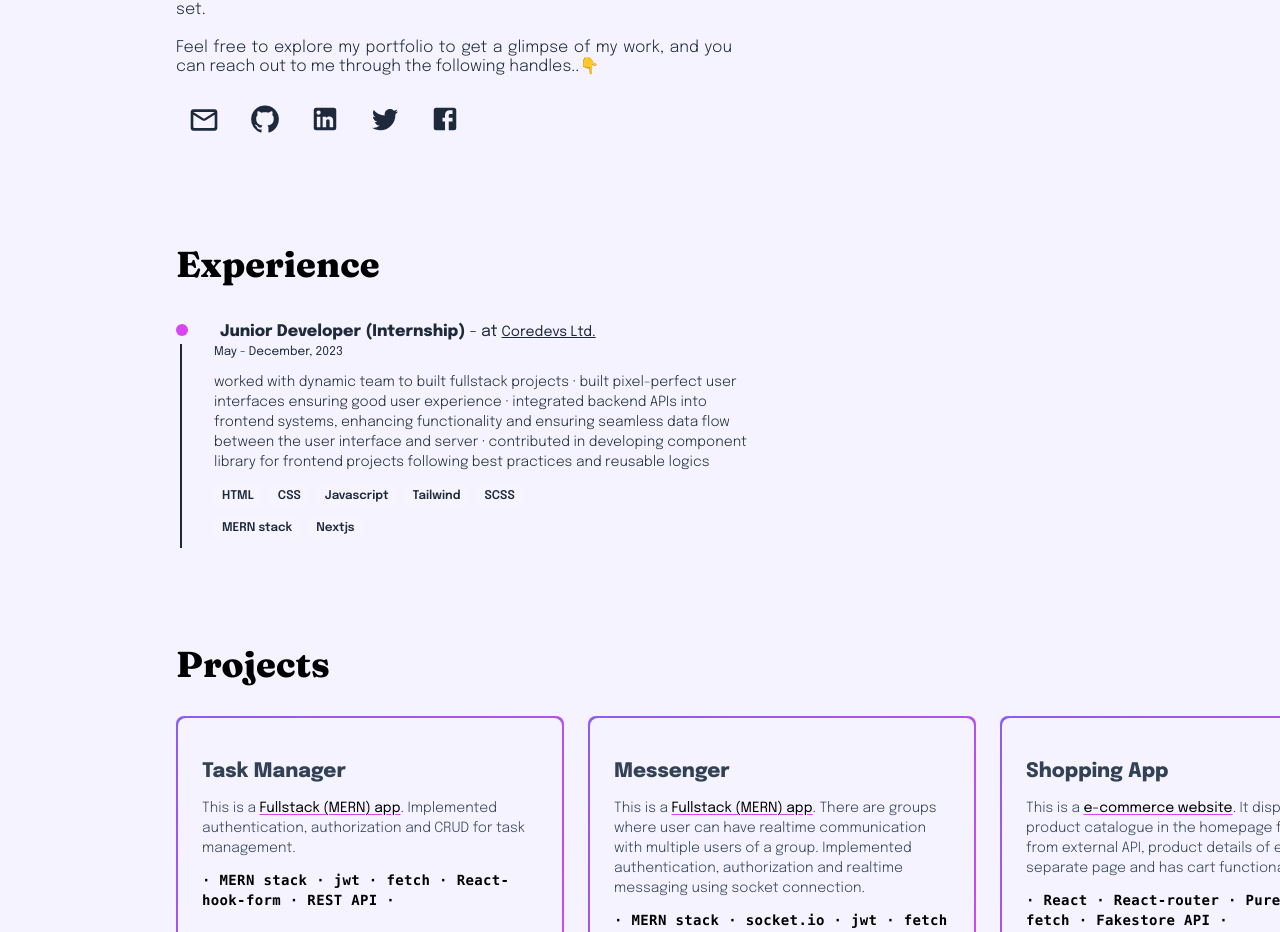
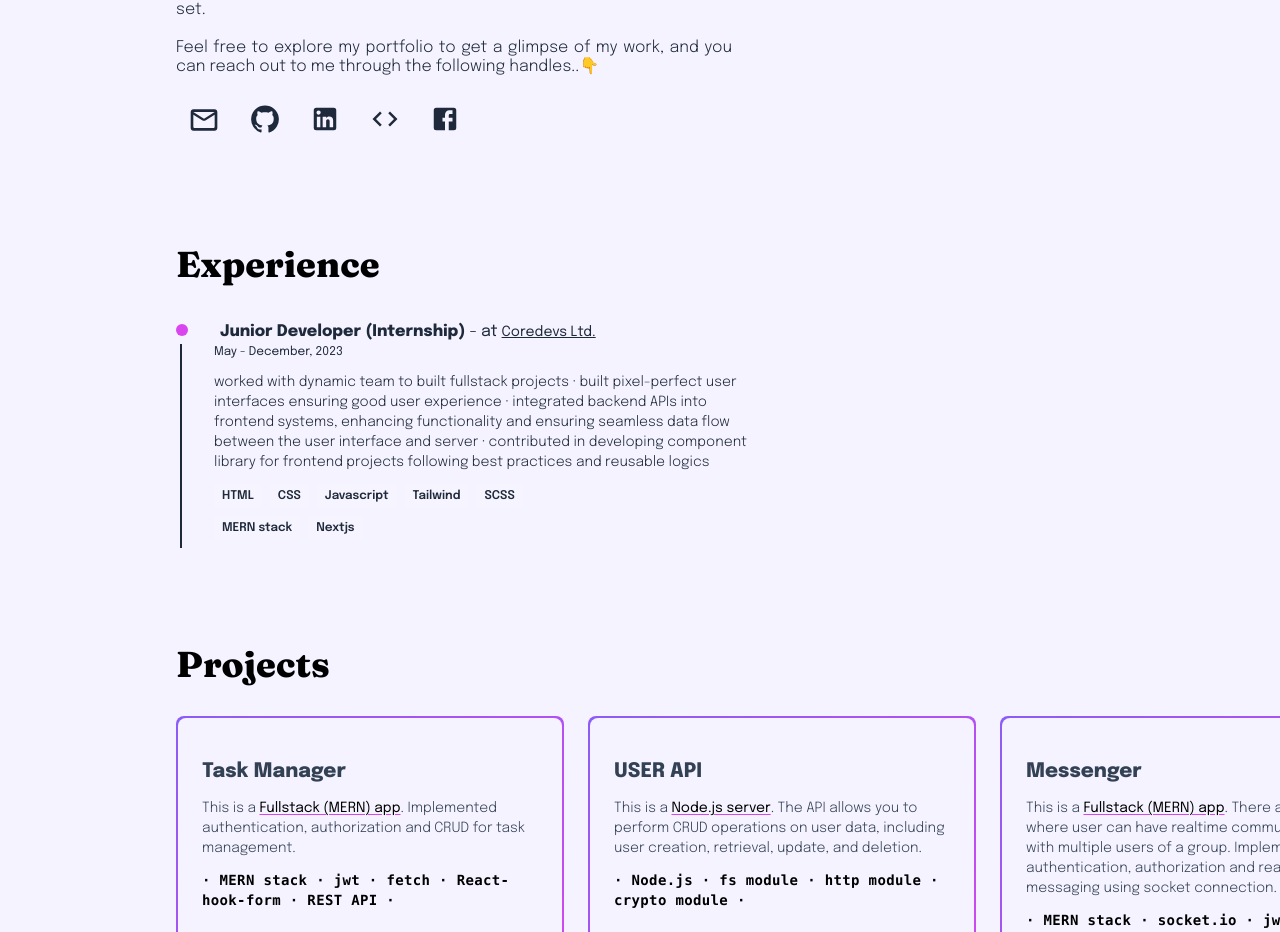
Before and after one commit to mnazneen20/portfolio-site, a React (Create React App) app: page / in a window 1280 px wide. Shown: the part 537-1469 px from the top of the page. Built offline with nearby package versions, Linux system fonts and the light colour scheme; the HTML template or start-up script is replaced by a standard one.

Commit message:
project added

```diff
--- a/src/Components/Introcard.js
+++ b/src/Components/Introcard.js
@@ -5,8 +5,8 @@ import myphoto from './myphoto.png'
 import MailOutlineRoundedIcon from '@mui/icons-material/MailOutlineRounded';
 import LinkedInIcon from '@mui/icons-material/LinkedIn';
 import GitHubIcon from '@mui/icons-material/GitHub';
-import TwitterIcon from '@mui/icons-material/Twitter';
 import FacebookIcon from '@mui/icons-material/Facebook';
+import CodeIcon from '@mui/icons-material/Code';
 
 export default function Introcard() {
   let animateduration = 0.3;
@@ -68,7 +68,7 @@ export default function Introcard() {
               viewport={{ once: true }}
             >
               <p className='hidden'>{animateduration += 0.7}</p>
-              <a href={m.linkto} target="_blank" rel="noopener noreferrer">{m.icon}</a>
+              <a title={m.title} href={m.linkto} target="_blank" rel="noopener noreferrer">{m.icon}</a>
             </motion.li>
           ))
         }
@@ -82,22 +82,27 @@ export default function Introcard() {
 const socials = [
   {
     icon: <React.Fragment><MailOutlineRoundedIcon sx={{ fontSize: 32 }} /></React.Fragment>,
-    linkto: 'mailto:masumanazneen2019@gmail.com'
+    linkto: 'mailto:masumanazneen2019@gmail.com',
+    title: 'Email'
   },
   {
     icon: <React.Fragment><GitHubIcon sx={{ fontSize: 30 }} /></React.Fragment>,
-    linkto: 'https://github.com/mnazneen20'
+    linkto: 'https://github.com/mnazneen20',
+    title: 'Github'
   },
   {
     icon: <React.Fragment><LinkedInIcon sx={{ fontSize: 30 }} /></React.Fragment>,
-    linkto: 'https://www.linkedin.com/in/dewan-masuma-nazneen16/'
+    linkto: 'https://www.linkedin.com/in/dewan-masuma-nazneen16/',
+    title: 'LinkedIn'
   },
   {
-    icon: <React.Fragment><TwitterIcon sx={{ fontSize: 30 }} /></React.Fragment>,
-    linkto: 'https://twitter.com/mnazneen20'
+    icon: <React.Fragment><CodeIcon sx={{ fontSize: 30 }} /></React.Fragment>,
+    linkto: 'https://leetcode.com/mnazneen20/',
+    title: 'LeetCode'
   },
   {
     icon: <React.Fragment><FacebookIcon sx={{ fontSize: 30 }} /></React.Fragment>,
-    linkto: 'https://www.facebook.com/masuma.nazneen.3'
+    linkto: 'https://www.facebook.com/masuma.nazneen.3',
+    title: 'Facebook'
   }
 ]
--- a/src/Components/Projectssection.js
+++ b/src/Components/Projectssection.js
@@ -39,7 +39,7 @@ export default function Projectssection() {
                                 </p>
 
                                 <div className='flex gap-8 my-6'>
-                                    <a href={m.livelink} target="_blank" rel="noopener noreferrer"><LaunchIcon sx={{ fontSize: 35 }} /></a>
+                                    {m.livelink && <a href={m.livelink} target="_blank" rel="noopener noreferrer"><LaunchIcon sx={{ fontSize: 35 }} /></a>}
                                     <a href={m.githublink} target="_blank" rel="noopener noreferrer"><GitHubIcon sx={{ fontSize: 35 }} /></a>
                                 </div>
                             </section>
@@ -63,6 +63,14 @@ const projects = [
     },
     {
         _id: 2,
+        title: 'USER API',
+        type: 'Node.js server',
+        description: "The API allows you to perform CRUD operations on user data, including user creation, retrieval, update, and deletion.",
+        tech: ['Node.js', 'fs module', 'http module', 'crypto module'],
+        githublink: 'https://github.com/mnazneen20/user-api',
+    },
+    {
+        _id: 3,
         title: 'Messenger',
         type: 'Fullstack (MERN) app',
         description: "There are groups where user can have realtime communication with multiple users of a group. Implemented authentication, authorization and realtime messaging using socket connection.",
@@ -71,7 +79,7 @@ const projects = [
         githublink: 'https://github.com/mnazneen20/grp-messenger',
     },
     {
-        _id: 3,
+        _id: 4,
         title: 'Shopping App',
         type: 'e-commerce website',
         description: 'It displays product catalogue in the homepage fetched from external API, product details of each item in separate page and has cart functionality.',
@@ -80,7 +88,7 @@ const projects = [
         githublink: 'https://github.com/mnazneen20/shopping-app'
     },
     {
-        _id: 4,
+        _id: 5,
         title: 'meeTube',
         type: 'video streaming website',
         description: 'It displays list of trending videos on the homepage fetched from API, video search video streaming is available, list of related videos are displayed.',
@@ -88,13 +96,4 @@ const projects = [
         livelink: 'https://wondrous-llama-6f13c6.netlify.app/',
         githublink: 'https://github.com/mnazneen20/mee-tube'
     },
-    {
-        _id: 5,
-        title: 'REST country show',
-        type: 'multipage react website',
-        description: 'It displays list of all countries in the homepage, detail information of each country is in separate page, light and dark modes are available.',
-        tech: ['React', 'React-router', 'Pure CSS', 'fetch', 'REST countires API'],
-        livelink: 'https://kaleidoscopic-blancmange-f4cf8d.netlify.app/',
-        githublink: 'https://github.com/mnazneen20/REST-countries-show'
-    }
 ]
```
